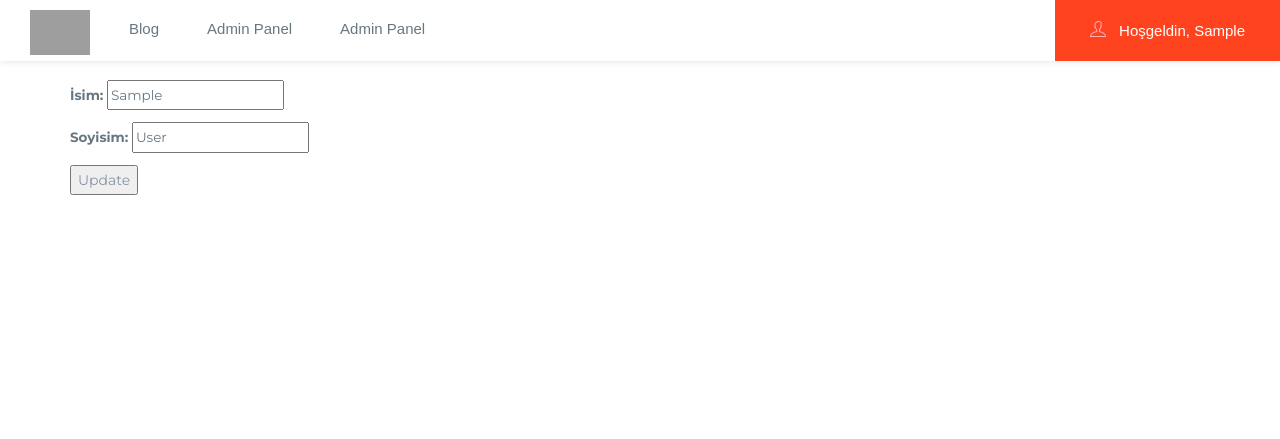
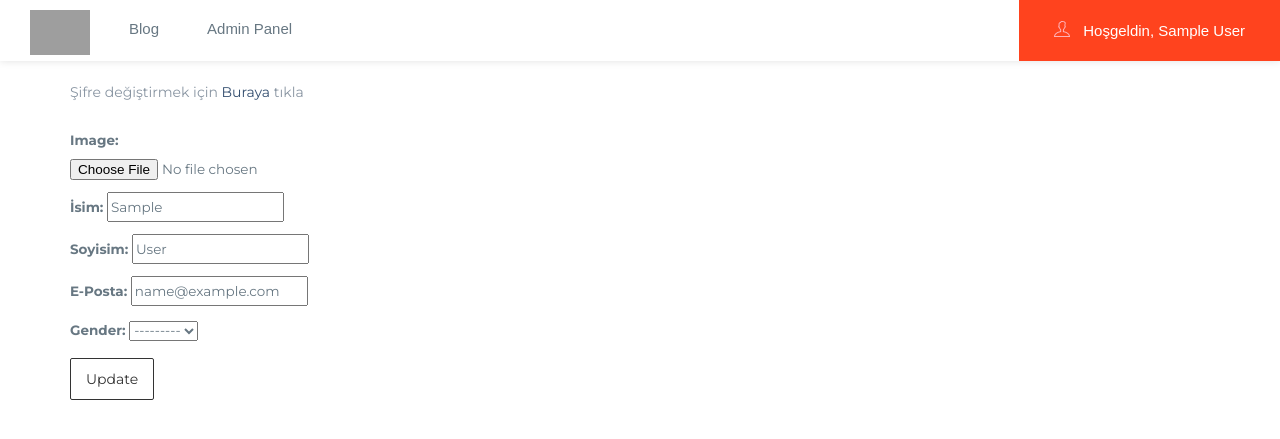
Before and after one commit to mertgunay/campdays, a Django app: a page that uses apps/templates/base.html in a window 1280 px wide. Shown: the top 439 px of the page. Run offline with Django 3.2, Linux system fonts and the light colour scheme; the visitor is signed in with stand-in values (Sample User, id 1); data comes from the database, SQL or seed files in the repository; some libraries are stand-ins or nearby versions; grey boxes are pictures that could not be loaded.

Commit message:
week 8
Bugün ki hedeflerim;
  1-) User detail sayfası kullanmakta olduğumuz template'e uygun hale getirilip gerekli alanlar doldurulucak.
  2-) Herhangi bir kullanıcımız kendi bilgilerini güncelleyebilicek.
  3-) 2. madde için oluşucak olan bir hata ( bir kullanıcı başka bir kullanıcının bilgilerini değiştirebilir ) giderilicek
4-)Kullanıcımız Kendi Şifresini değiştirebilicek.

Tamamlanan hedefler;
  1-) Tamamlandı
  2-) Tamamlandı
  3-) Tamamlandı
  4-) Tamamlandı

```diff
--- a/apps/accounts/admin.py
+++ b/apps/accounts/admin.py
@@ -40,6 +40,10 @@ class UserAdmin(BaseUserAdmin):
             'fields': (
                 'first_name',
                 'last_name',
+                'gender',
+                'image',
+                'width_field',
+                'height_field'
             )
         }),
 
--- a/apps/accounts/models.py
+++ b/apps/accounts/models.py
@@ -8,9 +8,24 @@ from django.urls import reverse
 from django.utils.translation import gettext_lazy as _
 
 from accounts.managers import UserManager
+from utils.choices import GENDER_CHOICES
+
+def users_upload_location(instance, filename):
+	return "users/%s/%s" %(instance.username, filename)
 
 class User(AbstractBaseUser, PermissionsMixin):
     username_validator = UnicodeUsernameValidator()
+
+    image            = models.ImageField(upload_to=users_upload_location,
+        width_field ='width_field',
+        height_field='height_field',
+        null=True,
+        blank=True,
+    )
+    width_field     = models.PositiveIntegerField(default=0)
+    height_field    = models.PositiveIntegerField(default=0)
+
+    gender		    = models.CharField(max_length=10, choices=GENDER_CHOICES)
 
     username        = models.CharField(
         _('username'),
--- a/apps/accounts/templates/accounts/user_update.html
+++ b/apps/accounts/templates/accounts/user_update.html
@@ -1,10 +1,11 @@
 {% extends "base.html" %}
 {% block content %}
-
-<form method="post">
+Şifre değiştirmek için <a href="{% url 'users:password_change' %}">Buraya</a> tıkla
+<br><br>
+<form method="post" enctype="multipart/form-data">
 {% csrf_token %}
 {{form.as_p}}
-<button type="submit" name="button">Update</button>
+<button type="submit" class="btn btn-default" name="button">Update</button>
 </form>
 
 {% endblock content %}
--- a/apps/accounts/views.py
+++ b/apps/accounts/views.py
@@ -39,12 +39,16 @@ class UserUpdateView(LoginRequiredMixin, OwnerRequiredMixin, UpdateView):
     model = User
     template_name = 'accounts/user_update.html'
     fields = [
+        'image',
         'first_name',
         'last_name',
+        'email',
+        'gender',
     ]
 
     def get_object(self, *args, **kwargs):
         username = self.kwargs.get('username')
+        print(username)
         instance = get_object_or_404(User, username=username)
         return instance
 
--- a/apps/templates/base.html
+++ b/apps/templates/base.html
@@ -12,14 +12,6 @@
     </title>
   </head>
   <body>
-<div id="fb-root"></div>
-<script>(function(d, s, id) {
-var js, fjs = d.getElementsByTagName(s)[0];
-if (d.getElementById(id)) return;
-js = d.createElement(s); js.id = id;
-js.src = 'https://connect.facebook.net/en_GB/sdk.js#xfbml=1&version=v2.12';
-fjs.parentNode.insertBefore(js, fjs);
-}(document, 'script', 'facebook-jssdk'));</script>
 
     {% include 'messages_display.html' %}
     <div class="wrapper">
@@ -29,5 +21,6 @@ fjs.parentNode.insertBefore(js, fjs);
       </div>
       {% include "includes/js.html" %}
     </div>
+
   </body>
 </html>
--- a/apps/templates/includes/nav.html
+++ b/apps/templates/includes/nav.html
@@ -23,9 +23,6 @@
 
         <li><a href="{% url 'blog:list' %}">Blog</a></li>
 
-
-        <li><a  href="{% url 'campowner:pending_owners' %}">Admin Panel</a></li>
-
         {% if request.user.is_authenticated %}
           {% if request.user.is_superuser %}
             <li><a  href="{% url 'campowner:pending_owners' %}">Admin Panel</a></li>
@@ -38,7 +35,7 @@
         <li class="no-pd">
           <a href="{% url 'users:user_detail' request.user.username %}" class="addlist">
             <i class="ti-user" aria-hidden="true"></i>
-            Hoşgeldin, {{request.user.username}}
+            Hoşgeldin, {{request.user.get_full_name}}
           </a>
         </li>
 
--- /dev/null
+++ b/utils/choices.py
@@ -0,0 +1,4 @@
+GENDER_CHOICES = (
+	('female', 'Kadın',),
+	('male', 'Erkek',),
+)
```
Also changed, not shown: apps/accounts/templates/accounts/user_detail.html (+15 -7 lines), apps/accounts/migrations/0002_auto_20180407_2211.py (added), apps/accounts/migrations/0003_user_gender.py (added), ms/mediadev/users/mertgunay/2_STmbauh.jpg (added), ms/mediadev/users/mertgunay/2_toNVm9C.jpg (added).
